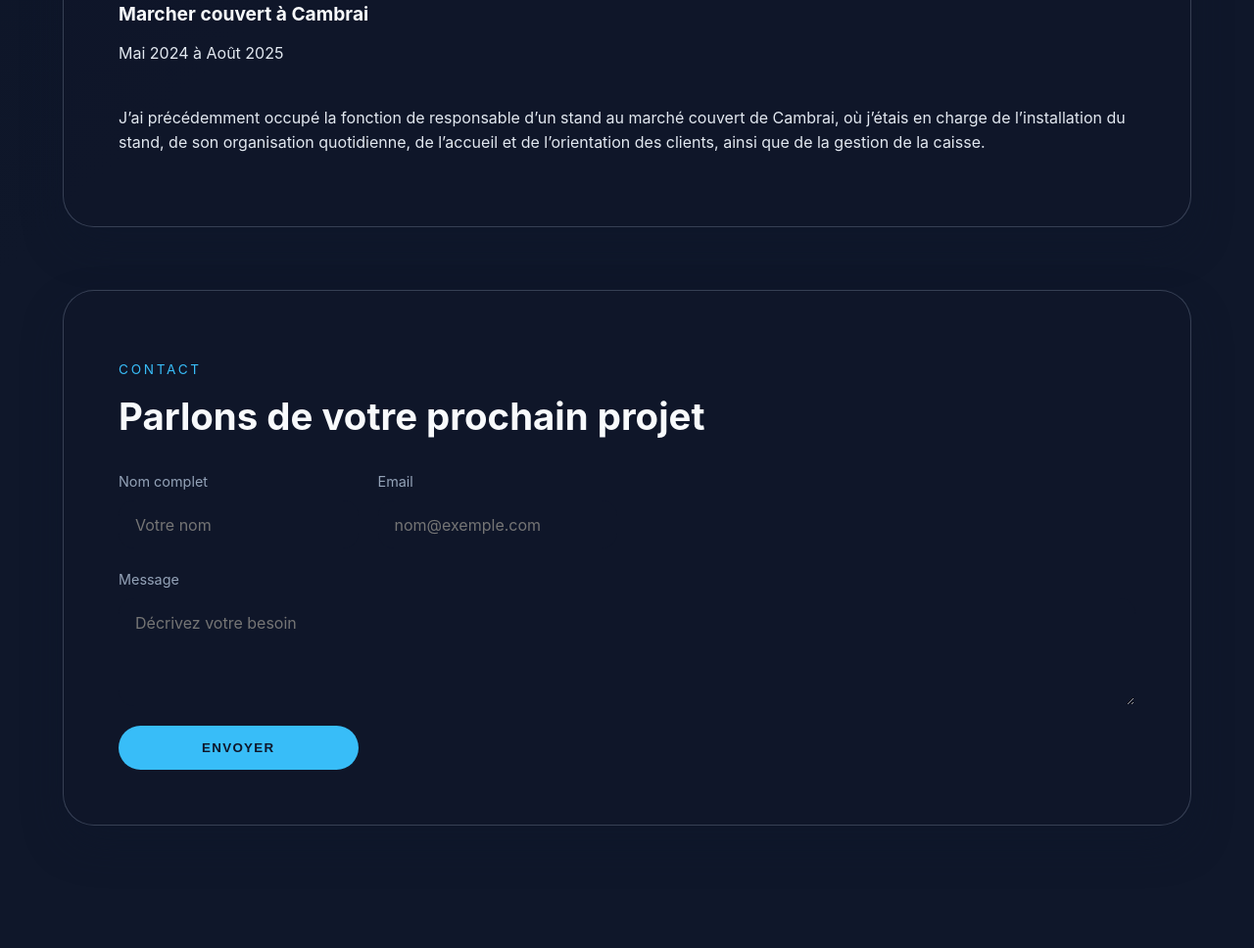
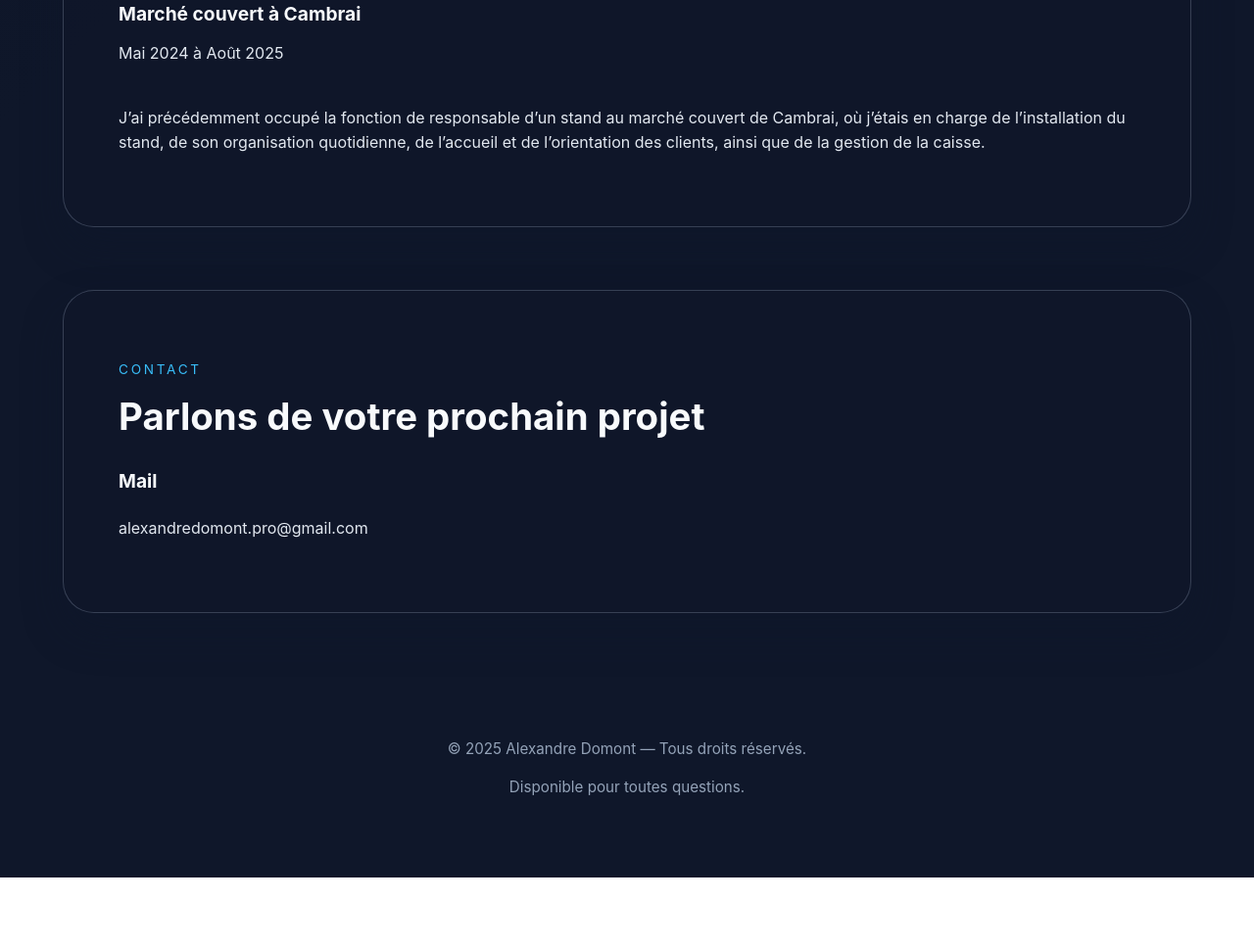
Before and after one commit to domont-alexandre/domont-alexandre.github.io, a plain HTML site: page index.html in a window 1280 px wide. Shown: the part 4635-5603 px from the top of the page at 98% size. After the commit the page ends 5531 px from the top, so only its background shows below. Drawn offline with Linux system fonts and the light colour scheme.

Commit message:
2 -3 modif

```diff
--- a/index.html
+++ b/index.html
@@ -74,7 +74,7 @@
           <h2>Mon socle technique</h2>
         </div>
         <div class="skills-grid">
-          <a class="card-link" href="404.html">
+          <a class="card-link">
             <article>
               <h3>Gestion de projet</h3>
               <ul>
@@ -261,7 +261,7 @@
               <p>Mai à Juin 2025</p>
             </div>
             <p>
-              Répondre à des demande utilisateur, observation du matient des applications SNCF.
+              Répondre aux demandes des utilisateurs et assurer la surveillance du maintien des applications SNCF.
             </p>
           </article>
           <article>
@@ -271,13 +271,13 @@
             </div>
             <p>
               J’occupe actuellement le poste de caissier au sein de l’enseigne Flunch,
-              où je veille à offrir un accueil client de grande qualité et à accompagner
-              les clients dans leur orientation.
+              où je veille à offrir un accueil client de grande qualité et
+              à accompagner les clients dans leur orientation.
             </p>
           </article>
           <article>
             <div>
-              <h3>Marcher couvert à Cambrai</h3>
+              <h3>Marché couvert à Cambrai</h3>
               <p>Mai 2024 à Août 2025</p>
             </div>
             <p>
@@ -294,30 +294,16 @@
           <p class="eyebrow">Contact</p>
           <h2>Parlons de votre prochain projet</h2>
         </div>
-        <form class="contact-form">
-          <div class="form-group">
-            <label for="name">Nom complet</label>
-            <input type="text" id="name" placeholder="Votre nom" required />
-          </div>
-          <div class="form-group">
-            <label for="email">Email</label>
-            <input
-              type="email"
-              id="email"
-              placeholder="nom@exemple.com"
-              required
-            />
-          </div>
-          <div class="form-group full">
-            <label for="message">Message</label>
-            <textarea
-              id="message"
-              rows="4"
-              placeholder="Décrivez votre besoin"
-              required
-            ></textarea>
-          </div>
-          <button type="submit" class="btn primary">Envoyer</button>
+        <div class="experience-list">
+          <article>
+            <div>
+              <h3>Mail</h3>
+            </div>
+            <p>
+              alexandredomont.pro@gmail.com
+            </p>
+          </article>
+        </div>
         </form>
       </section>
     </main>
```
Also changed, not shown: b21.html (+2 -2 lines), b22.html (+5 -6 lines), competences.html (line endings or trailing spaces), design.html (line endings or trailing spaces), developpement.html (line endings or trailing spaces), gestion.html (line endings or trailing spaces), projet-elearning.html (line endings or trailing spaces), projet-outil-interne.html (line endings or trailing spaces), script.js (line endings or trailing spaces), veille-design-ethique.html (line endings or trailing spaces), veille-enjeux-cloud.html (line endings or trailing spaces), veille-ia-productivite.html (line endings or trailing spaces), veille-panne-cloudflare.html (line endings or trailing spaces), veille-performances-web.html (line endings or trailing spaces).
